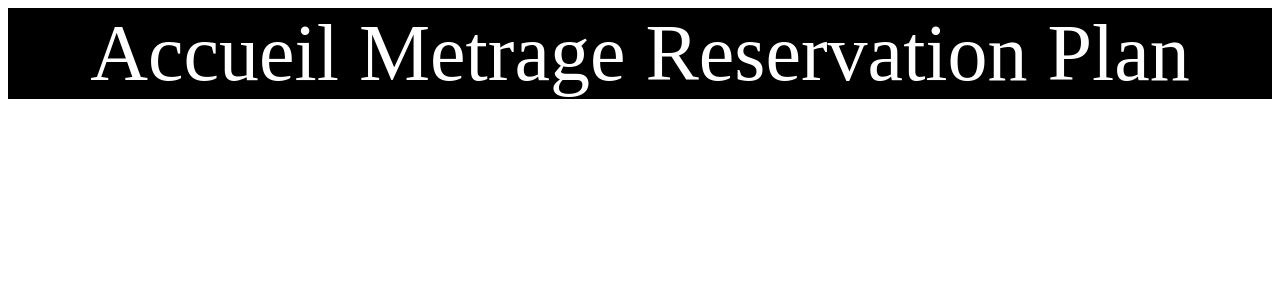
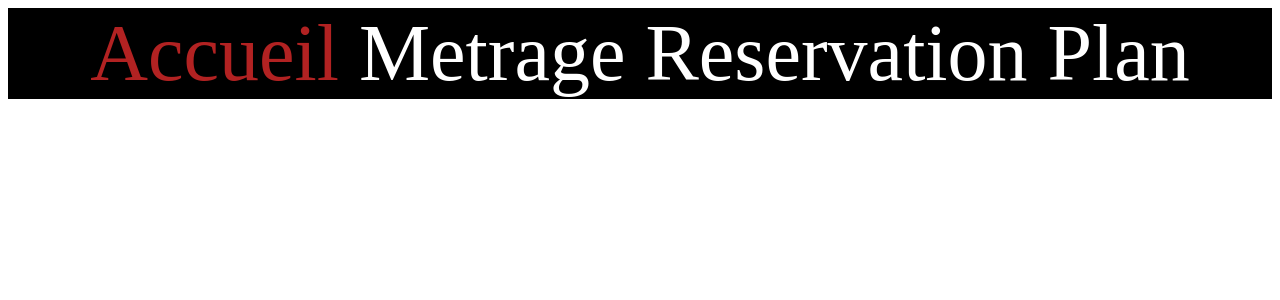
Before and after one commit to ImGoG/HDFEvent, a PHP site: page / in a window 1280 px wide, with the pointer over the restyled element. Shown: the top 300 px of the page. Run offline with PHP 8.4, Linux system fonts and the light colour scheme.

Commit message:
test hover

```diff
--- a/site/style.css
+++ b/site/style.css
@@ -10,3 +10,6 @@ color: #ffffff;
 font-size: 5rem;
 line-width: 2;
 }
+body .menu a:hover{
+color: #B22222;
+}
```
